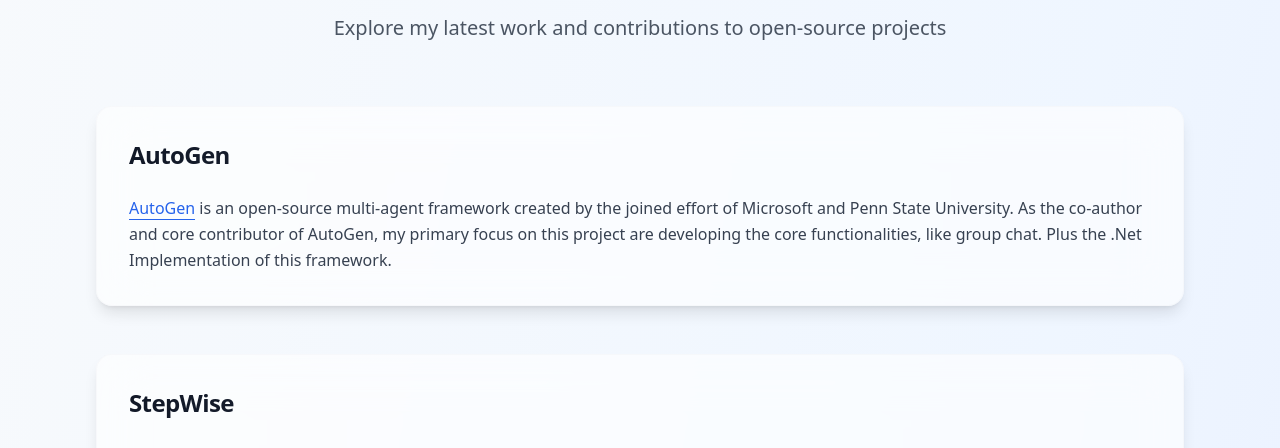
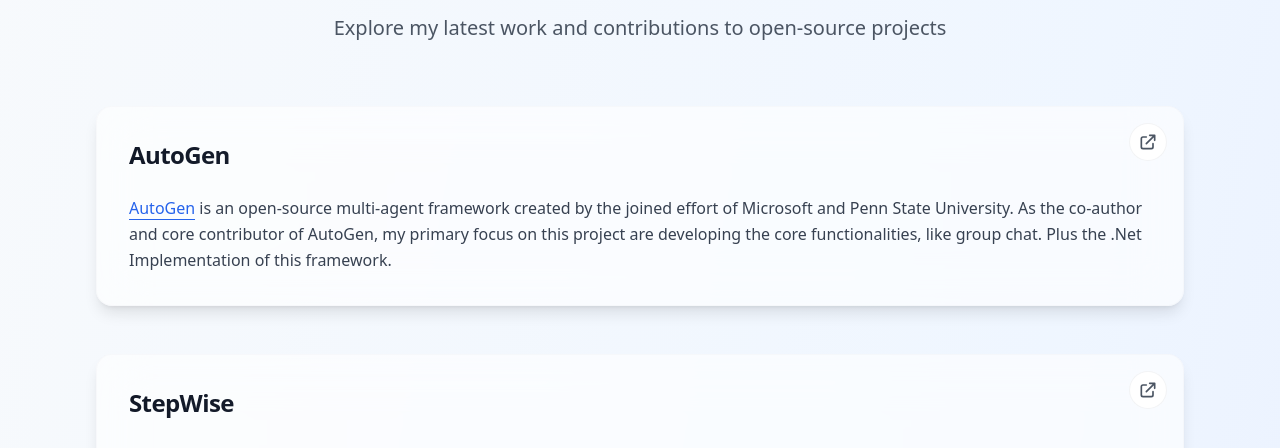
Before and after one commit to LittleLittleCloud/LittleLittleCloud.github.io, a Next.js app: page / in a window 1280 px wide. Shown: the part 901-1349 px from the top of the page. Built offline with nearby package versions, Linux system fonts and the light colour scheme.

Commit message:
feat: add project URLs to project items for better navigation

```diff
--- a/src/components/project.tsx
+++ b/src/components/project.tsx
@@ -10,6 +10,26 @@
     <div className="group relative overflow-hidden rounded-2xl backdrop-blur-xl bg-white/60 dark:bg-gray-900/60 border border-gray-200/20 dark:border-gray-700/20 hover:bg-white/80 dark:hover:bg-gray-900/80 transition-all duration-300 transform hover:scale-[1.02] hover:shadow-2xl shadow-lg">
       {/* Gradient border effect */}
       <div className="absolute inset-0 bg-gradient-to-r from-blue-600 via-purple-600 to-pink-600 opacity-0 group-hover:opacity-20 transition-opacity duration-300 rounded-2xl"></div>
+
+      {/* Project URL Link Button */}
+      {url && (
+        <a
+          href={url}
+          target="_blank"
+          rel="noopener noreferrer"
+          className="absolute top-4 right-4 z-10 p-2 rounded-full bg-white/80 dark:bg-gray-800/80 backdrop-blur-sm border border-gray-200/50 dark:border-gray-700/50 hover:bg-white dark:hover:bg-gray-800 transition-all duration-200 hover:scale-110 hover:shadow-lg group/link"
+          aria-label="Visit project"
+        >
+          <svg
+            className="w-5 h-5 text-gray-600 dark:text-gray-400 group-hover/link:text-blue-600 transition-colors duration-200"
+            fill="none"
+            stroke="currentColor"
+            viewBox="0 0 24 24"
+          >
+            <path strokeLinecap="round" strokeLinejoin="round" strokeWidth={2} d="M10 6H6a2 2 0 00-2 2v10a2 2 0 002 2h10a2 2 0 002-2v-4M14 4h6m0 0v6m0-6L10 14" />
+          </svg>
+        </a>
+      )}
 
       <div className="relative p-8">
         <div className="mb-6">
--- a/src/pages/index.tsx
+++ b/src/pages/index.tsx
@@ -107,12 +107,14 @@
     projects: [
       {
         name: "AutoGen",
+        url: "https://github.com/microsoft/autogen",
         description: `
 [AutoGen](https://github.com/microsoft/autogen) is an open-source multi-agent framework created by the joined effort of Microsoft and Penn State University. As the co-author and core contributor of AutoGen, my primary focus on this project are \
 developing the core functionalities, like group chat. Plus the .Net Implementation of this framework.`,
       },
       {
         name: "StepWise",
+        url: "https://github.com/LittleLittleCloud/StepWise",
         description: `
 [StepWise](https://github.com/LittleLittleCloud/StepWise) is an Open-Source .NET framework which assists you to code, visualize and execute event-base workflow. It is designed to help you build complex workflows in a simple and efficient way. StepWise comes with the following key features:
 - **Code-First**: Define workflows using C# code in your project.
@@ -126,6 +128,7 @@
       },
       {
         name: "llm-canvas",
+        url: "https://github.com/LittleLittleCloud/llm-canvas",
         description: `
 [llm-canvas](https://github.com/LittleLittleCloud/llm-canvas) allows you to programmatically create interactive, branching conversation trees. Build complex conversation structures, explore different response paths, and visualize tool calls in a beautiful web interface — all while maintaining complete privacy with local deployment.
 
@@ -134,14 +137,17 @@
       },
       {
         name: "Agent-ChatRoom",
+        url: "https://github.com/LittleLittleCloud/Agent-ChatRoom",
         description: "[Agent-ChatRoom](https://github.com/LittleLittleCloud/Agent-ChatRoom) is a multi-agent chat app that allows users to create and interact with autogen agents in a group chat.",
       },
       {
         name: "ChatPUA",
+        url: "https://github.com/LittleLittleCloud/ChatPUA",
         description: "[ChatPUA](autopua.com) is a website to generate PUA message 24 by 7.[![AutoPUA preview](autopua.png)](autopua.com)",
       },
       {
         name: "GBI Dashboard",
+        url: "https://littlelittlecloud.github.io/GBI/",
         description: `
 [GBI Dashboard](https://littlelittlecloud.github.io/GBI/) tracks Gold-Based Index (GBI) prices and provides a simple and efficient way to visualize the GBI price trends, which is designed to answer such a question: "How much gain does my investment actually make compared to gold?"
 
@@ -150,6 +156,7 @@
       },
       {
         name: "ML.NET",
+        url: "https://github.com/dotnet/machinelearning",
         description: "[ML.NET](https://github.com/dotnet/machinelearning) is an open-source and cross-platform machine learning framework for .NET developers. I start contributing to this project since 2019, and my primary focus is on the \
         [Microsoft.ML.AutoML](https://www.nuget.org/packages/Microsoft.ML.AutoML/0.22.0-preview.24378.1) library, which uses [Flaml](https://github.com/microsoft/FLAML) as the tuning engine behind \
         to provide a simple and efficient way to optimize hyperparameters for machine learning models. Other than that, I am also working on `Microsoft.ML.GenAI` \
@@ -157,6 +164,7 @@
       },
       {
         name: "ML.NET Model Builder",
+        url: "https://dotnet.microsoft.com/en-us/apps/machinelearning-ai/ml-dotnet/model-builder",
         description: "[ML.NET Model Builder](https://dotnet.microsoft.com/en-us/apps/machinelearning-ai/ml-dotnet/model-builder) is a simple UI tool that makes it easy to build, train, and deploy custom machine learning models in .NET. \
         I start working on this project since 2019. As the core contributor of this project, I anticipate all the development cycles of this project, from the initial design to the final release. \
         ML.NET Model Builder is now part of .NET development workload in Visual Studio 2022.",
```
